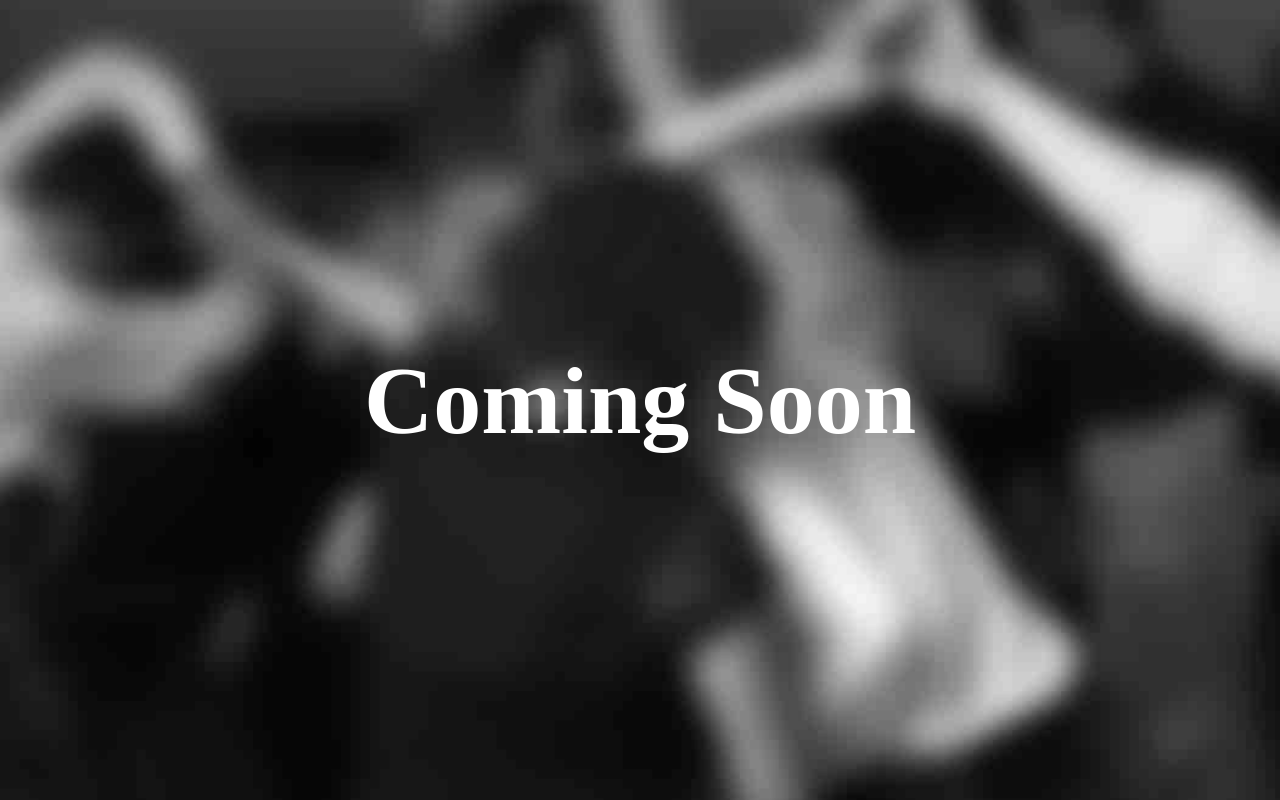
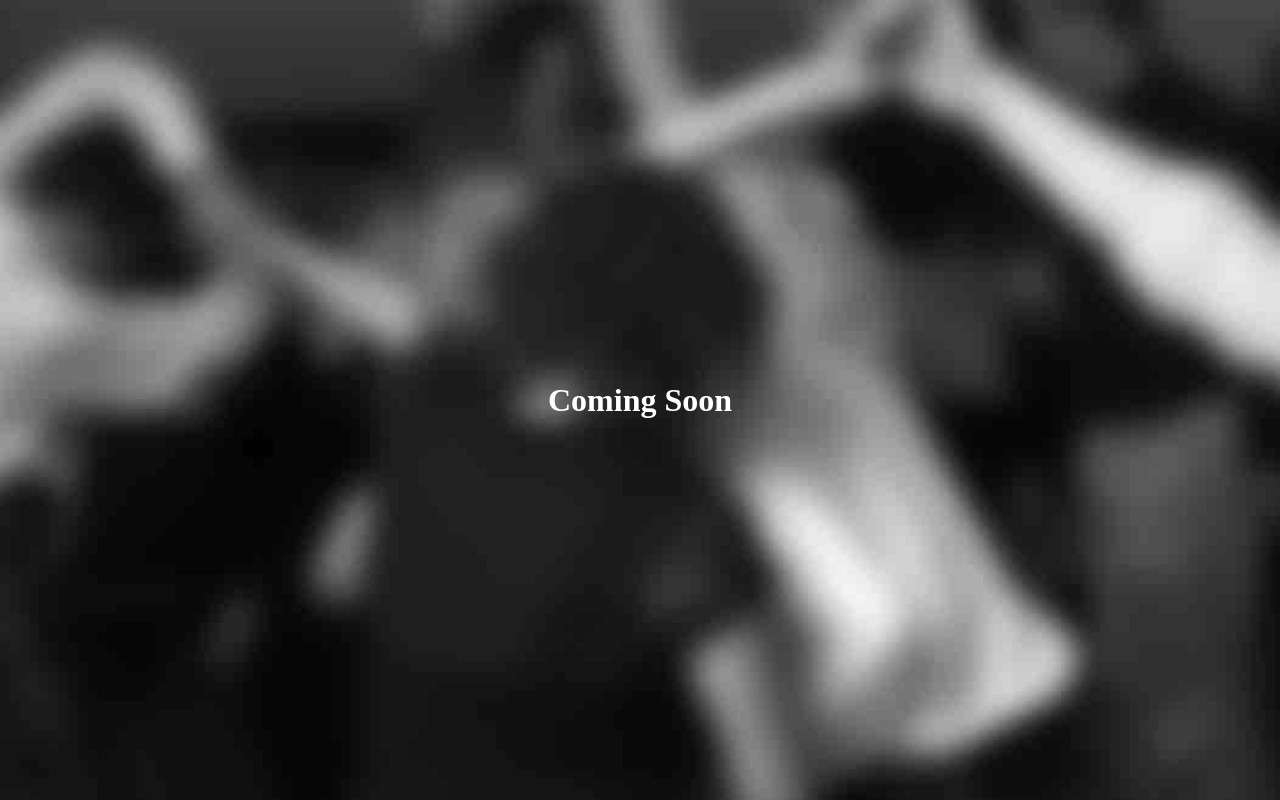
Before and after one commit to weathertopceilidh/weathertopceilidh.github.io, a plain HTML site: page index.html in a window 1280 px wide. Drawn offline with Linux system fonts and the light colour scheme; a web font is replaced by a local one.

Commit message:
Add media queries

```diff
--- a/index.html
+++ b/index.html
@@ -16,6 +16,13 @@
         font-family: 'Trocchi', serif;
         color:white;
         font-size:6em;
+     }
+
+     @media only screen and (min-width: 700px)  {
+         h1 {
+             font-size: 2em;
+            text-align: center
+         }
      }
      .wrapper {
          background: url('background.jpg');
```
